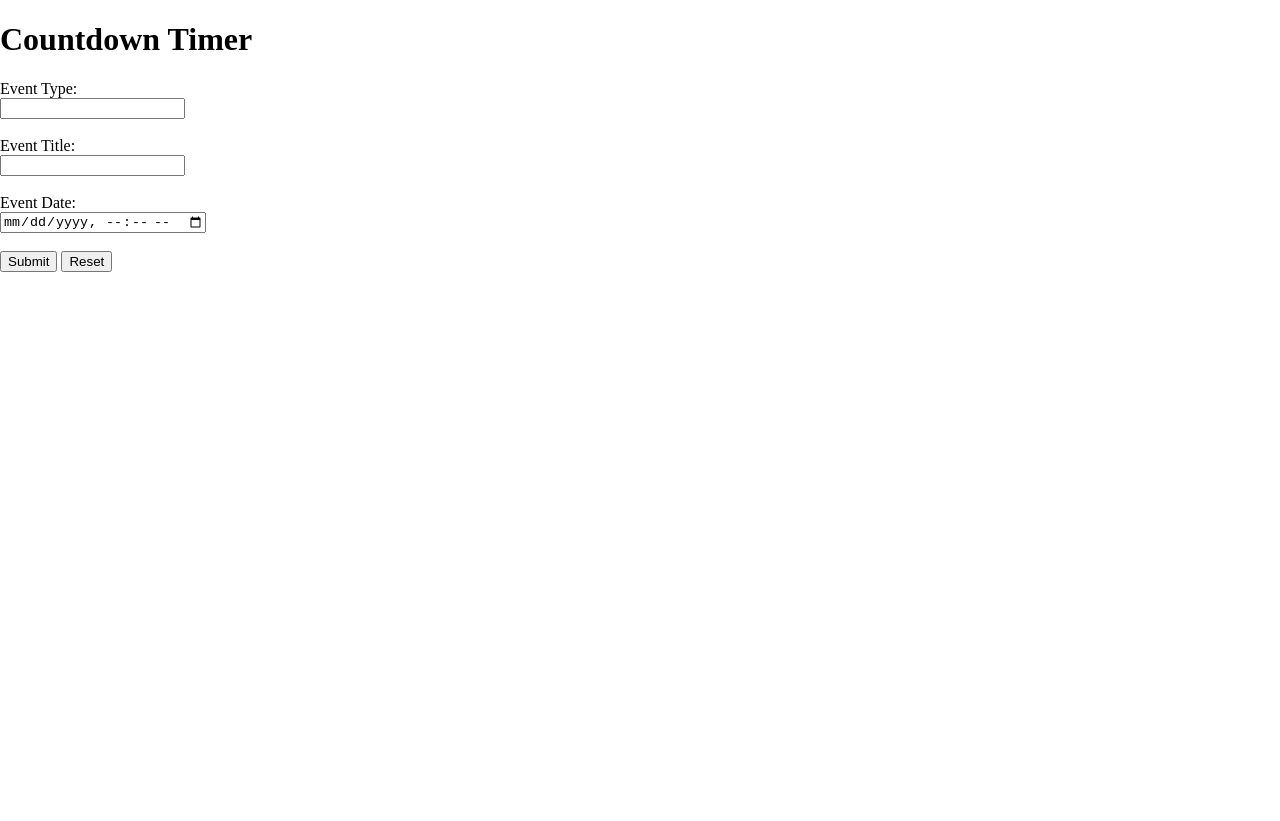
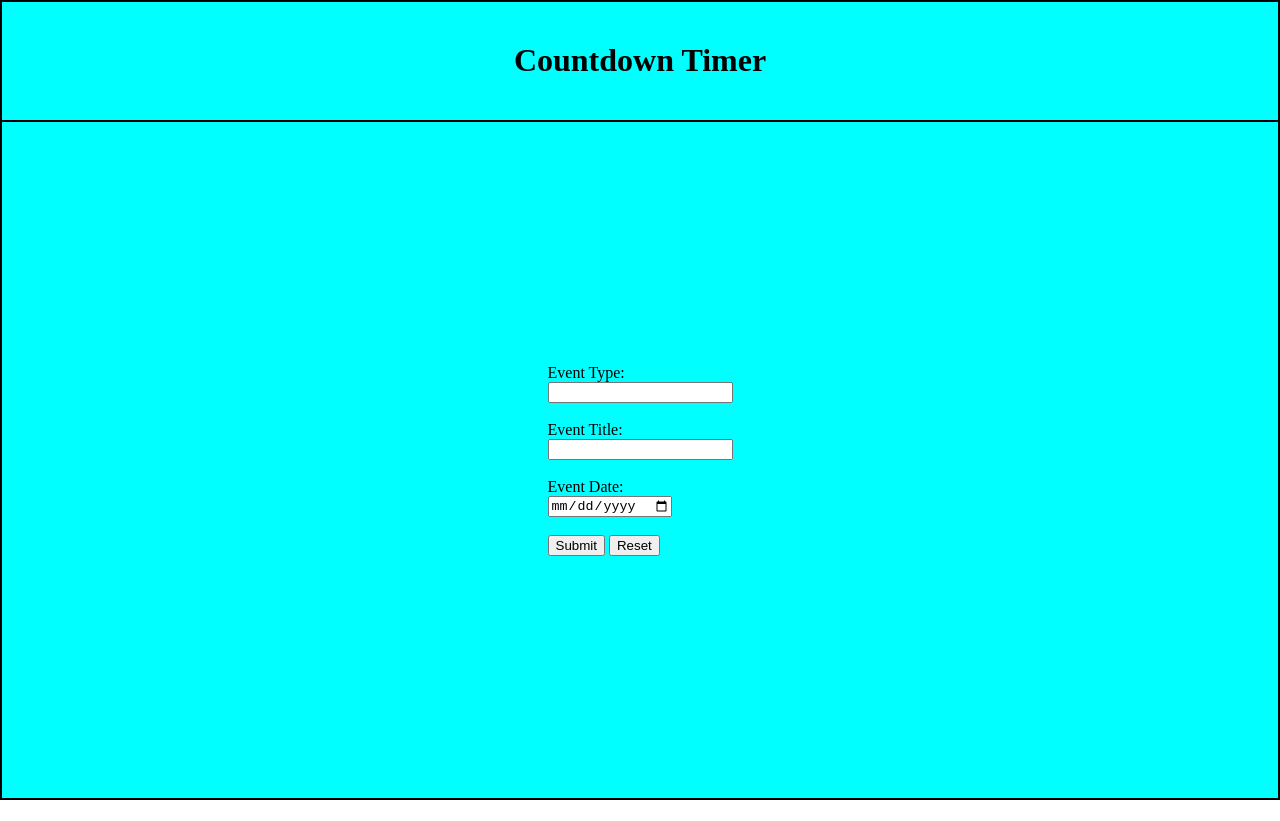
Before and after one commit to Danielle-Barbieri/Countdown-Timer, a plain HTML site: page form.html in a window 1280 px wide. After the commit the page ends 800 px from the top, so only its background shows below. Drawn offline with Linux system fonts and the light colour scheme.

Commit message:
css grid and flexbox

```diff
--- a/form.html
+++ b/form.html
@@ -1,5 +1,6 @@
 <!DOCTYPE html>
 <html lang="en">
+
 <head>
     <meta charset="UTF-8">
     <meta http-equiv="X-UA-Compatible" content="IE=edge">
@@ -7,8 +8,13 @@
     <title>Project-1-form</title>
     <link rel="stylesheet" href="style.css">
 </head>
+
 <body>
+    <div class="page-box">
+        <div class="title-box">
             <h1>Countdown Timer</h1>
+        </div>
+        <div class="form-box">
             <form>
                 <label for="event-type">Event Type:</label><br>
                 <input type="text" id="etype" name="event-type"><br><br>
@@ -17,11 +23,13 @@
                 <input type="text" id="etitle" name="event-title"><br><br>
 
                 <label for="event-date">Event Date:</label><br>
-        <input type="datetime-local" id="edate" name="event-date"><br><br>
+                <input type="date" id="edate" name="event-date"><br><br>
 
                 <input type="submit" value="Submit">
                 <input type="reset">
             </form>
+        </div>
+    </div>
+</body>
 
-</body>
 </html>
--- a/style.css
+++ b/style.css
@@ -1,8 +1,48 @@
 * {
-    box-sizing:border-box;
+    box-sizing: border-box;
 }
-body,html {
+
+body,
+html {
     height: 100%;
     width: 100%;
     margin: 0;
 }
+
+.form-box {
+    display: flex;
+    flex-direction: column;
+    justify-content: center;
+    align-items: center;
+}
+
+.title-box {
+    display: flex;
+    flex-direction: column;
+    justify-content: center;
+    align-items: center;
+}
+
+.page-box {
+    display: grid;
+    grid-template-rows: 15% 85%;
+    background-color: aqua;
+    border-style: solid;
+    border-color: black;
+    border-width: 1px;
+    width: 100vw;
+    height: 100vh;
+}
+
+
+.title-box {
+    border-color: black;
+    border-style: solid;
+    border-width: 1px;
+}
+
+.form-box {
+    border-color: black;
+    border-style: solid;
+    border-width: 1px;
+}
```
Lines whose indentation alone changed are shown as unchanged.
